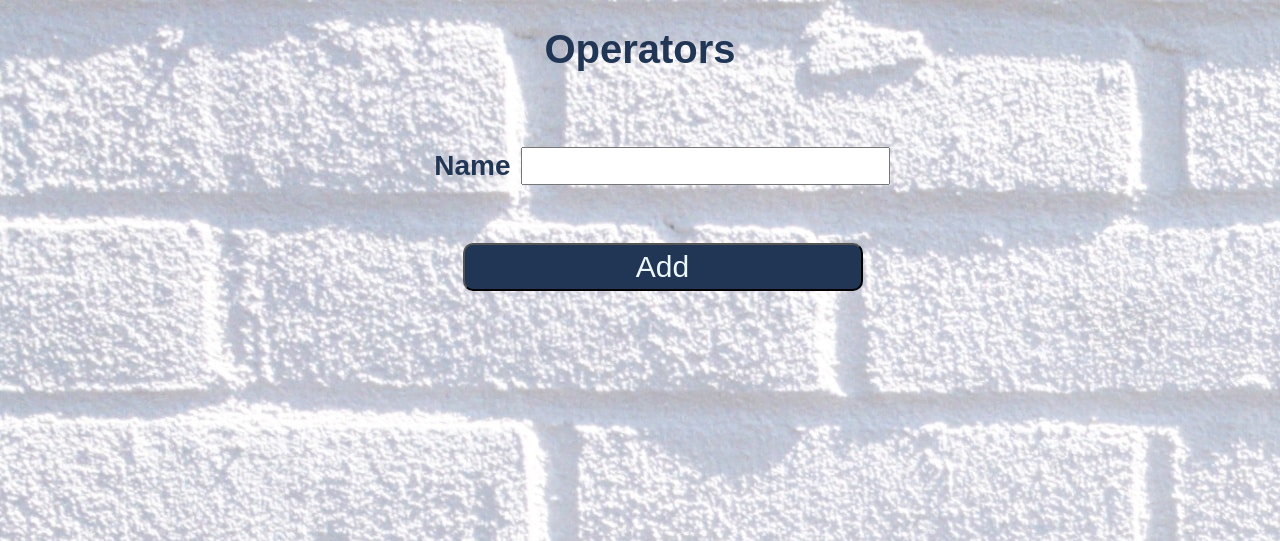
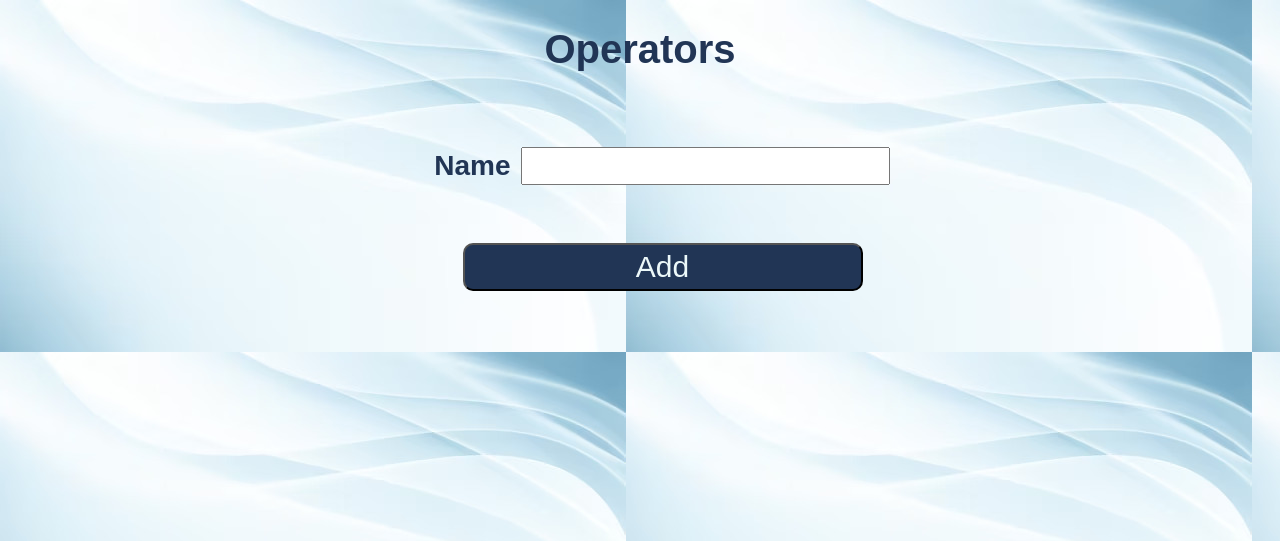
Before and after one commit to AadeshKabra/Mangala-Industries, a Flask app: template templates/Operators/operators.html in a window 1280 px wide. Shown: the top 541 px of the page. Run offline with Flask 2, Linux system fonts and the light colour scheme; the template is opened without the code that fills it, so the values that code supplies are empty.

Commit message:
Update operators.html

```diff
--- a/templates/Operators/operators.html
+++ b/templates/Operators/operators.html
@@ -8,7 +8,7 @@
     <title>Operators</title>
     <style>
         body {
-            background-image: url('../static/viktor-forgacs-aPC8ygu3bWA-unsplash.jpg');
+            background-image: url('../static/background1.jpg');
         }
 
         h1 {
```
